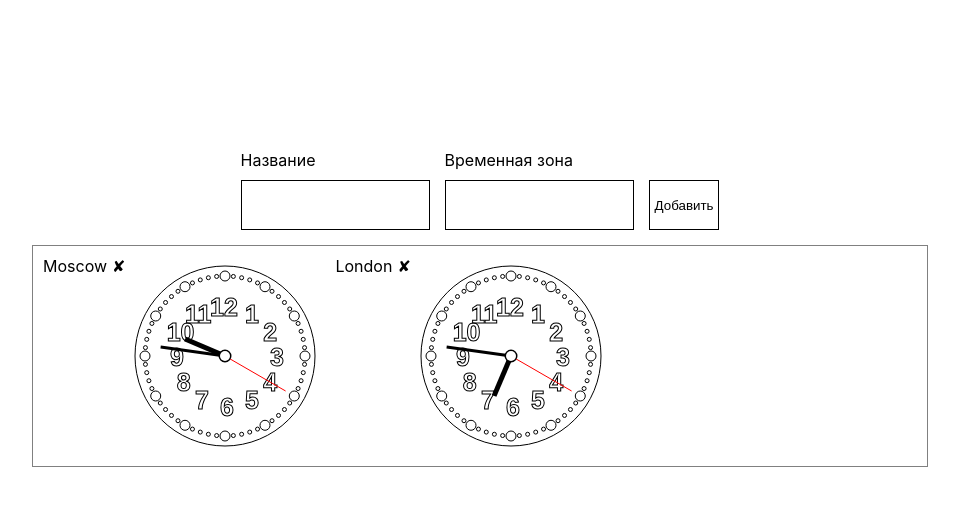
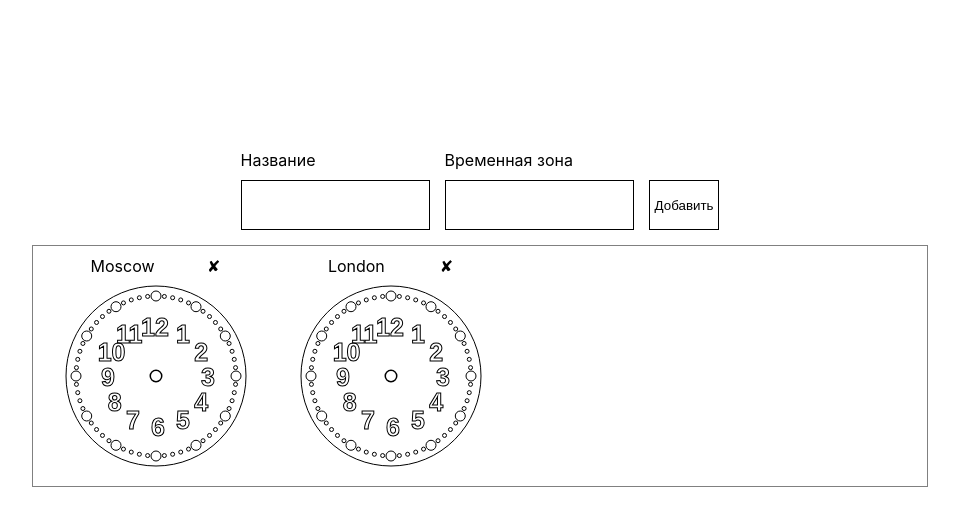
Before and after one commit to Antyfeev96/ra-lifecycle-watches, a React (Create React App) app: page / in a window 1280 px wide. Shown: the top 526 px of the page, without its empty margins (160-1119 px from the left). Built offline with nearby package versions, Linux system fonts and the light colour scheme.

Commit message:
TZ added

```diff
--- a/package.json
+++ b/package.json
@@ -8,6 +8,7 @@
     "@testing-library/react": "^11.1.0",
     "@testing-library/user-event": "^12.1.10",
     "moment": "^2.29.1",
+    "moment-timezone": "^0.5.33",
     "nanoid": "^3.1.23",
     "node-sass": "5.0.0",
     "react": "^17.0.2",
--- a/src/Components/Clock/Clock.jsx
+++ b/src/Components/Clock/Clock.jsx
@@ -1,4 +1,5 @@
 import PropTypes from "prop-types";
+import moment from "moment-timezone";
 import React, { Component } from "react";
 
 export default class Clock extends Component {
@@ -11,6 +12,7 @@ export default class Clock extends Component {
   }
 
   displayCanvas(date) {
+    console.log(moment(date));
     const canvasEl = this.clockRef.current;
     canvasEl.setAttribute('width', 200);
     canvasEl.setAttribute('height', 200);
@@ -89,9 +91,10 @@ export default class Clock extends Component {
     const lengthMinutes = radiusNum - 15;
     const lengthHour = lengthMinutes / 1.5;
 
-    const t_sec = 6 * date.getSeconds(); //Определяем угол для секунд
-    const t_min = 6 * (date.getMinutes() + (1/60) * date.getSeconds()); //Определяем угол для минут
-    const t_hour = 30 * (date.getHours() + (1/60) * date.getMinutes()); //Определяем угол для часов
+    console.log(+moment(date).seconds());
+    const t_sec = 6 * +moment(date).seconds(); //Определяем угол для секунд
+    const t_min = 6 * (+moment(date).minutes() + (1/60) * +moment(date).seconds()); //Определяем угол для минут
+    const t_hour = 30 * (+moment(date).hours() + (1/60) * +moment(date).minutes()); //Определяем угол для часов
 
     //Рисуем секунды
     contextEl.beginPath();
@@ -136,7 +139,7 @@ export default class Clock extends Component {
   componentDidMount() {
     this.timerID = setInterval(() => {
       this.setState({date: this.props.date});
-      this.displayCanvas(this.state.date);
+      this.displayCanvas('23:16:25');
     }, 1000);
   }
 
--- a/src/Components/Watch/Watch.jsx
+++ b/src/Components/Watch/Watch.jsx
@@ -1,17 +1,18 @@
 import "./Watch.scss";
-import moment from "moment";
+import moment from "moment-timezone";
 import { Component } from "react";
 import PropTypes from "prop-types";
 import Clock from "../Clock/Clock";
+moment.tz.setDefault("Europe/London");
 
 export default class Watch extends Component {
   constructor(props) {
     super(props);
-    console.log(moment().utc().add(this.diff, "hours")._d);
-    this.diff = +this.props.timestamp;
+    console.log(moment().format('HH:mm:ss'));
+    console.log(new Date().getTimezoneOffset());
+    this.diff = -(+this.props.timestamp * 60);
     this.state = {
-      date: moment().utc().add(this.diff, "hours")._d,
-      // .format("HH:mm:ss")
+      date: moment().utcOffset(this.diff, false),
     };
     this.deleteWatch = this.props.deleteWatch;
   }
@@ -26,8 +27,7 @@ export default class Watch extends Component {
 
   tick() {
     this.setState({
-      date: moment().utc().add(this.diff, "hours")._d,
-      // .format('HH:mm:ss')
+      date: moment().utcOffset(this.diff * 60, false)._d,
     });
   }
 
--- a/src/Components/Watch/Watch.scss
+++ b/src/Components/Watch/Watch.scss
@@ -1,7 +1,8 @@
 .watch {
   display: flex;
   flex-wrap: wrap;
-  // justify-content: space-between;
+  justify-content: space-evenly;
+  width: 225px;
   &__delete {
     margin-left: 5px;
   }
```
Also changed, not shown: 1 other file (tests, documents, lock files or other folders).
